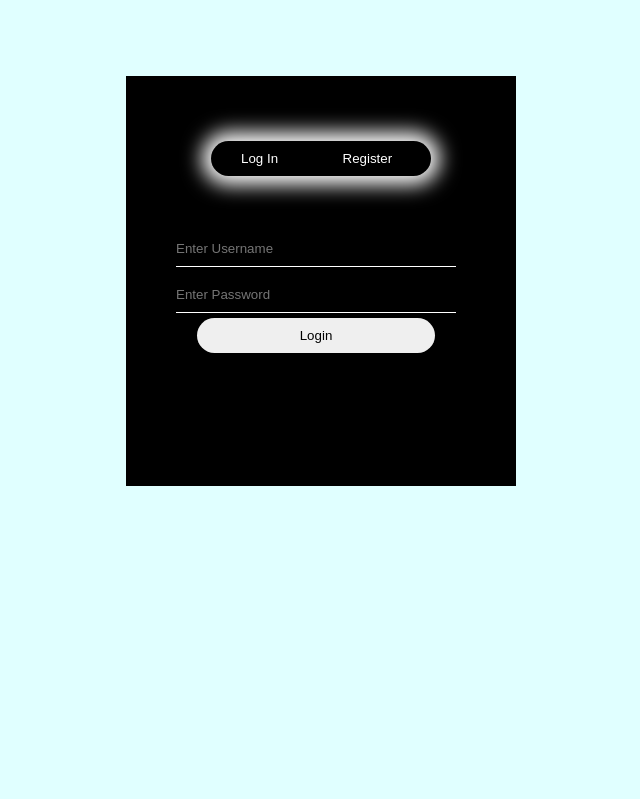
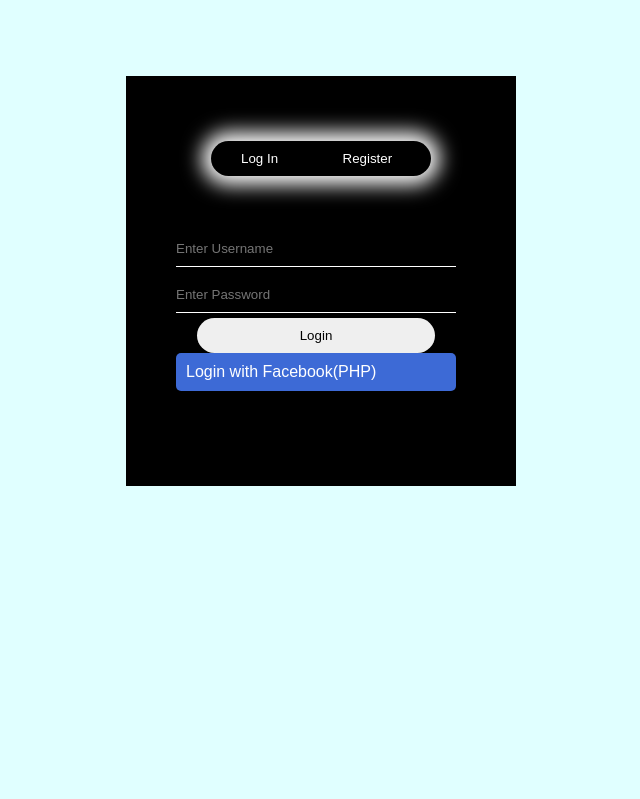
Before and after one commit to ludvigstrandell/senastetidsbokning, a PHP site: page /login.php in a window 1280 px wide. Shown: the part 61-860 px from the top of the page, without its empty margins (319-959 px from the left). Run offline with PHP 8.4, Linux system fonts and the light colour scheme.

Commit message:
påbörjade fb-login

```diff
--- a/calendar.php
+++ b/calendar.php
@@ -78,6 +78,7 @@
             for ($j = 1; $j <= 7; $j++) {
                 $content .= $this->_showDay($i * 7 + $j, $attributes);
 
+
             }
         }
         $content .= '</ul>';
@@ -116,7 +117,6 @@
 
         return '<li id="li-' . $this->currentDate . '" class="' . ($cellNumber % 7 == 1 ? ' start ' : ($cellNumber % 7 == 0 ? ' end ' : ' ')) .
             ($cellContent == null ? 'mask' : '') . '">' . $cellContent . '</li>';
-            echo "$date";
 
     }
 
@@ -167,6 +167,7 @@
         $this->cellContent = $this->currentDay;
 
 
+
         $this->notifyObserver('showCell');
 
         return $this->cellContent;
--- /dev/null
+++ b/facebookconfig.php
@@ -0,0 +1,4 @@
+<?php
+FB.getLoginStatus(function(response) {
+    statusChangeCallback(response);
+});
--- a/login.php
+++ b/login.php
@@ -18,21 +18,37 @@
                     <div id="btn"></div>
                     <button type="button" class="toggle-btn" onclick="login()">Log In</button>
                     <button type="button" class="toggle-btn" onclick="register()">Register</button>
+
+
+
+
                 </div>
                 <form id="LoginForm" class="formclass" action="<?php echo htmlspecialchars($_SERVER["PHP_SELF"]);?>" method="post">
                     <input type="text" class="input-field" placeholder="Enter Username" name="uid" required>
                     <input type="password" class="input-field" placeholder="Enter Password"  name="pwd" required>
                     <input type="submit" class="submit-btn" name ="btnLoginAccount" value="Login"></input>
+                    <div class="section-action-container">
+                    <a href="#" class="a-fb">
+                    <div class="fb-button-container">
+                    Login with Facebook(PHP)
+                    </div>
+                    </a>
+
+                    </div>
                 </form>
+
                 <form id="CreateUserForm" class="formclass" action="<?php echo htmlspecialchars($_SERVER["PHP_SELF"]);?>" method="post">
                     <input type="text" placeholder="Enter E-mail" name="email" class="input-field" required>
                     <input type="text" placeholder="Enter Username" name="username" class="input-field" required>
                     <input type="password" placeholder="Enter Password" name="password" class="input-field" required>
                     <input type="submit" class="submit-btn" name ="btnCreateAccount" value="Create Account"></input>
+
                 </form>
+
             </div>
         </div>
-        <script>
+
+        <spasscript>
             var x = document.getElementById("LoginForm");
             var y = document.getElementById("CreateUserForm");
             var z = document.getElementById("btn");
--- a/loginstyle.css
+++ b/loginstyle.css
@@ -98,3 +98,18 @@
 #CreateUserForm{
     left: 450px;
 }
+.a-fb{
+    text-decoration: none;
+}
+.fb-button-container{
+    padding:10px;
+    color:#fff;
+    border-radius:5px;
+    background:#3d6ad6;
+
+}
+.fb-button-container:hover{
+    background:#1D3C78
+
+
+}
```
Also changed, not shown: Database/Takterassen.db, facebook_api.php (added), 1 other file.
